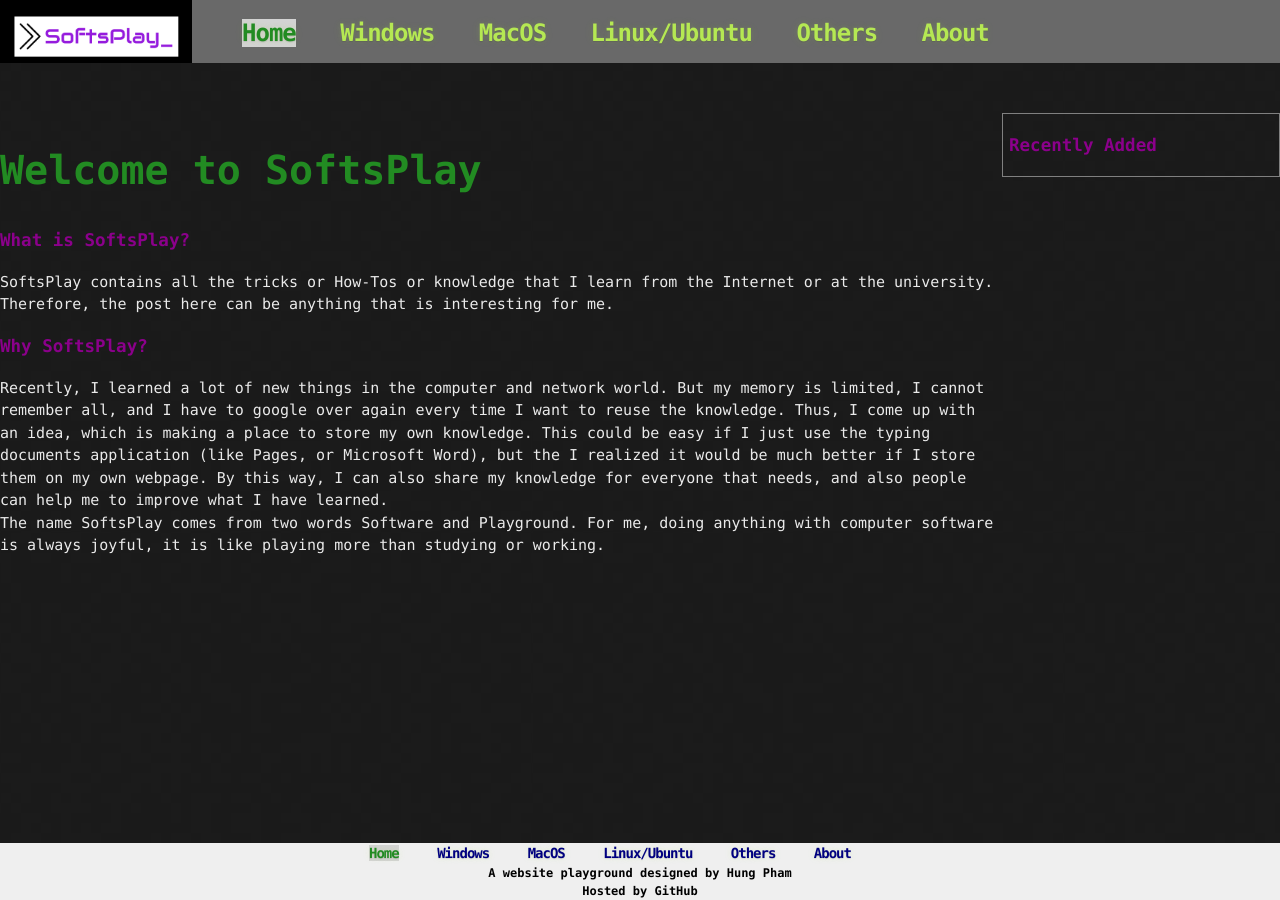
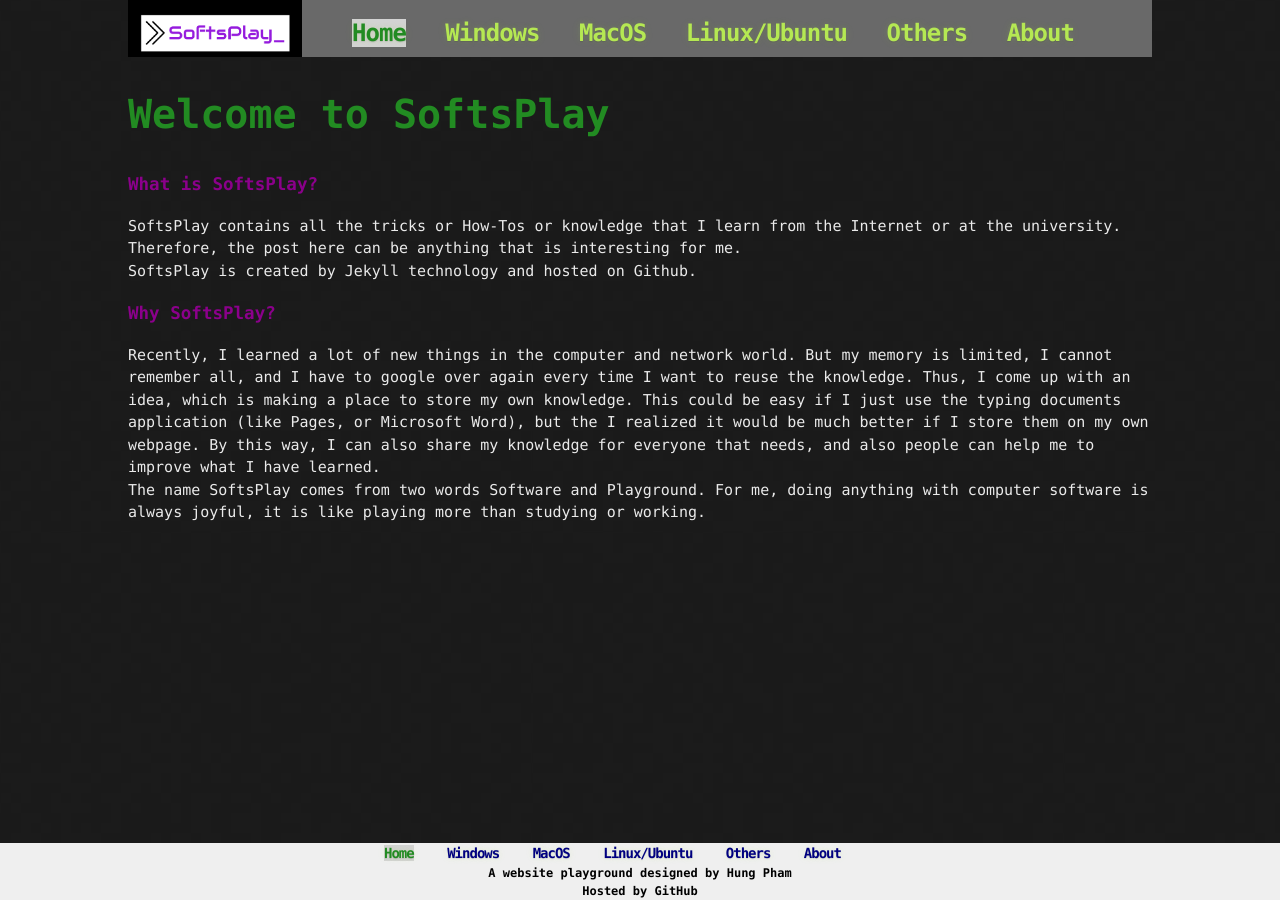
Before and after one commit to infraslab/infraslab.github.io, a Jekyll site: the page built from index.md, in a window 1280 px wide. Built offline with Jekyll 4.4.1, drawn with Linux system fonts in a browser that asks for light colours.

```diff
--- a/_layouts/default.html
+++ b/_layouts/default.html
@@ -11,17 +11,8 @@
     {% include header.html navClass='nav-top' %}
 
     <div class="content">
-        <div class="mainContent">
             {{content}}
 
-        </div>
-
-        <div class="recentAdded">
-            <h3>
-                Recently Added
-            </h3>
-
-        </div>
     </div>
 </div>
 
--- a/assets/css/welcome.css
+++ b/assets/css/welcome.css
@@ -1,5 +1,5 @@
 body {
-    width: 1280px;
+    width: 1024px;
     margin: auto;
     align-content: center;
     padding: 0;
@@ -10,7 +10,7 @@ body {
 
 
 .logo {
-    width: 15%;
+    width: 17%;
     height: auto;
     float: left;
     margin-right: 50px;
@@ -22,7 +22,8 @@ h1 {
 }
 
 h2 {
-    padding-left: 10px;
+    font-size: 30px;
+    padding-left: 30px;
 }
 
 h3 {
@@ -32,7 +33,7 @@ h3 {
 .header {
     background-color: dimgray;
     display: inline-block;
-    width: 1280px;
+    width: 1024px;
 }
 
 
@@ -51,7 +52,7 @@ h3 {
 
 .nav > li {
     display: inline-block;
-    margin-right: 30px;
+    margin-right: 25px;
     line-height: 1.5;
     font-weight: bold;
     font-family: Monaco, "Bitstream Vera Sans Mono", "Lucida Console", Terminal, monospace;
@@ -92,27 +93,13 @@ footer {
 }
 
 .content {
-    margin-top: 50px;
     color: #eaeaea;
     font-size: 15px;
 
 }
 
-.mainContent {
-
-    width: 1000px;
-    float: left;
-}
-
-.recentAdded {
-    padding-left: 6px;
-    width: 270px;
-    float: right;
-    border: 0.5px solid gray;
-}
-
 .pageContent {
-    padding-left: 30px;
+    padding-left: 60px;
 }
 
 code {
--- a/index.md
+++ b/index.md
@@ -13,6 +13,8 @@ title: SoftsPlay-Storing and Sharing Knowledge
 <p>
     SoftsPlay contains all the tricks or How-Tos or knowledge that I learn from the Internet or at the university.
     Therefore, the post here can be anything that is interesting for me.
+    <br>
+    SoftsPlay is created by Jekyll technology and hosted on Github.
 </p>
 
 <h3>
```
